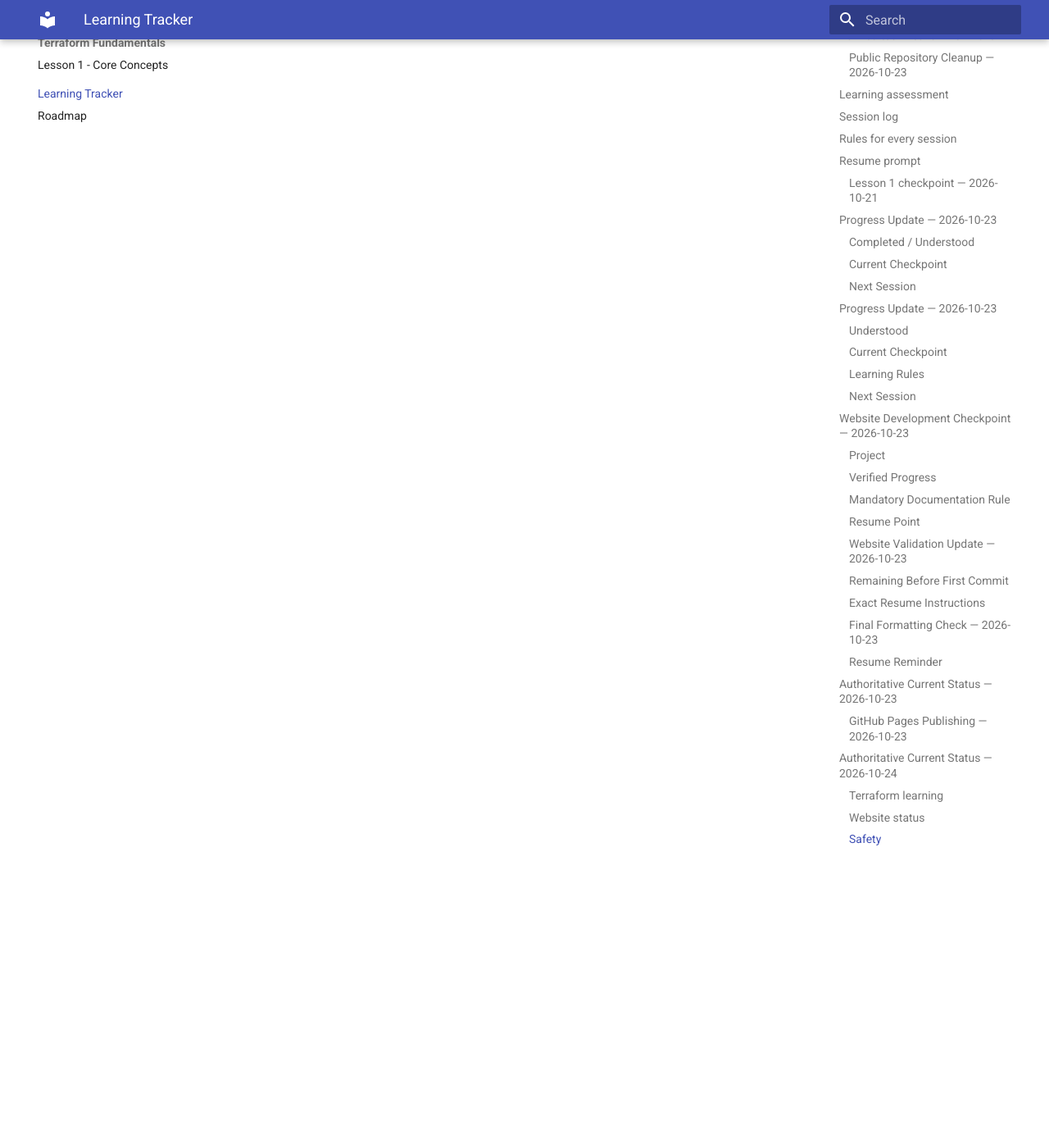
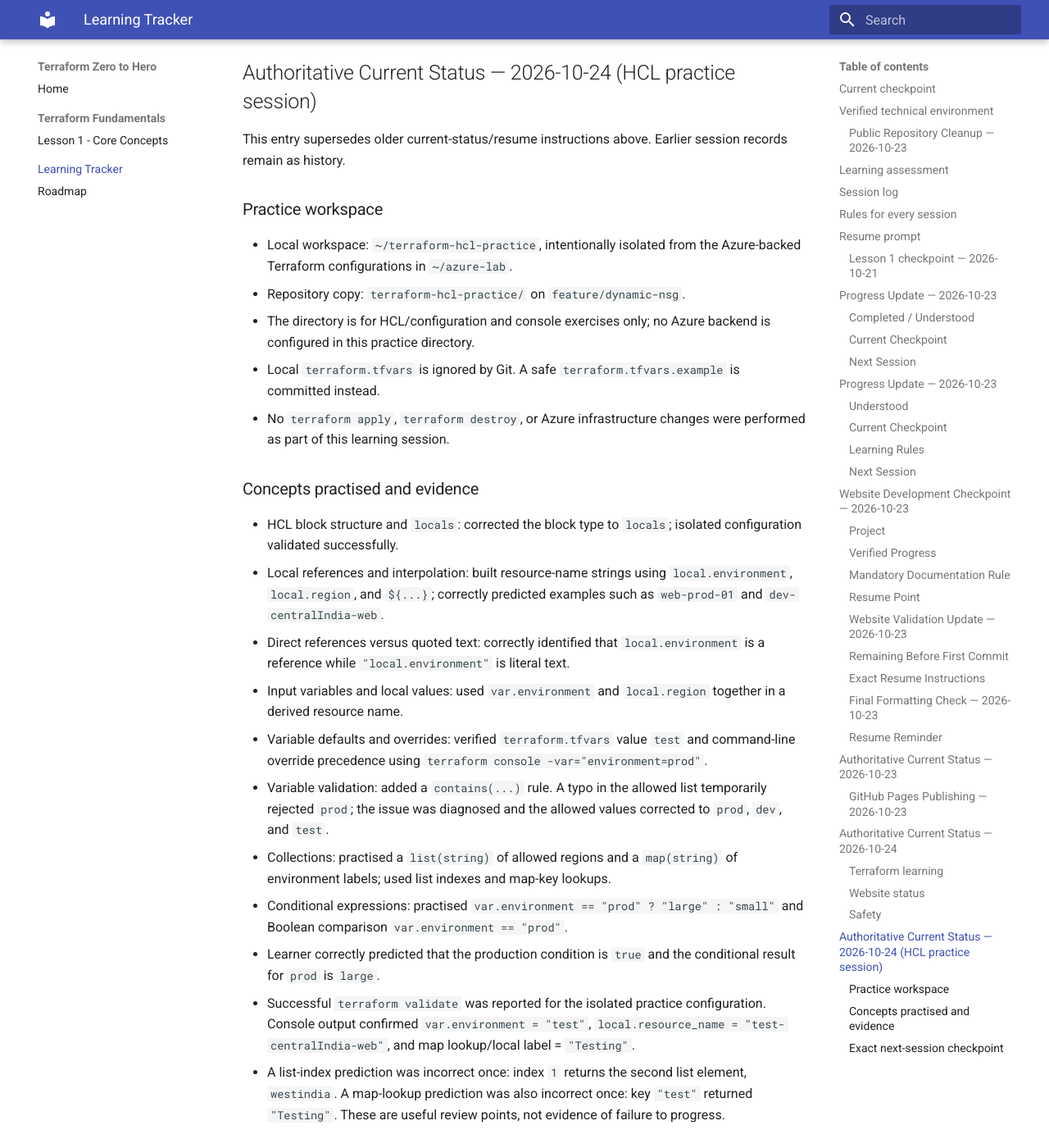
Before and after one commit to pshewale-dev/terraform-azure-lab, an MkDocs documentation site: the page built from docs/LEARNING-PROGRESS.md, in a window 1280 px wide and 1400 px high, scrolled down 9505 px. Shown: the whole window at 82% size. Built offline with MkDocs 1.6.1 and Material for MkDocs 9.7.7, drawn with Linux system fonts in a browser that asks for light colours; some of the changed text lies outside the part shown.

Commit message:
Update Terraform learning checkpoint for 2026-10-24

````diff
--- a/docs/LEARNING-PROGRESS.md
+++ b/docs/LEARNING-PROGRESS.md
@@ -3,11 +3,10 @@
 ## Current checkpoint
 Course: Terraform Zero-to-Hero
 Current phase: 1 — Fundamentals
-Current lesson: 1 — What Terraform is and what problem it solves
-Status: NOT STARTED
-Next action: Explain Terraform using a simple example, then ask
-the learner to predict what happens when a .tf file is saved.
-Do not skip ahead until the concept is understood.
+Current course checkpoint (authoritative): Phase 1 — Fundamentals; hands-on HCL practice.
+Status: Progress demonstrated through local values, expressions, input variables, validation, collections, and conditionals.
+Next topic: Logical operators (`&&`, `||`, `!`), starting with the pending AND prediction.
+The older checkpoint entries below are retained as historical records; this current checkpoint supersedes them.
 
 ## Verified technical environment
 - Repository: ~/azure-lab
@@ -287,3 +286,43 @@ This section supersedes older current-status and resume entries above. Historica
 ### Safety
 - No Terraform apply, destroy, or impactful Azure operation is authorized by this documentation work.
 - Preserve Azure resources and remote Terraform state.
+
+
+
+## Authoritative Current Status — 2026-10-24 (HCL practice session)
+
+This entry supersedes older current-status/resume instructions above. Earlier session records remain as history.
+
+### Practice workspace
+- Local workspace: `~/terraform-hcl-practice`, intentionally isolated from the Azure-backed Terraform configurations in `~/azure-lab`.
+- Repository copy: `terraform-hcl-practice/` on `feature/dynamic-nsg`.
+- The directory is for HCL/configuration and console exercises only; no Azure backend is configured in this practice directory.
+- Local `terraform.tfvars` is ignored by Git. A safe `terraform.tfvars.example` is committed instead.
+- No `terraform apply`, `terraform destroy`, or Azure infrastructure changes were performed as part of this learning session.
+
+### Concepts practised and evidence
+- HCL block structure and `locals`: corrected the block type to `locals`; isolated configuration validated successfully.
+- Local references and interpolation: built resource-name strings using `local.environment`, `local.region`, and `${...}`; correctly predicted examples such as `web-prod-01` and `dev-centralIndia-web`.
+- Direct references versus quoted text: correctly identified that `local.environment` is a reference while `"local.environment"` is literal text.
+- Input variables and local values: used `var.environment` and `local.region` together in a derived resource name.
+- Variable defaults and overrides: verified `terraform.tfvars` value `test` and command-line override precedence using `terraform console -var="environment=prod"`.
+- Variable validation: added a `contains(...)` rule. A typo in the allowed list temporarily rejected `prod`; the issue was diagnosed and the allowed values corrected to `prod`, `dev`, and `test`.
+- Collections: practised a `list(string)` of allowed regions and a `map(string)` of environment labels; used list indexes and map-key lookups.
+- Conditional expressions: practised `var.environment == "prod" ? "large" : "small"` and Boolean comparison `var.environment == "prod"`.
+- Learner correctly predicted that the production condition is `true` and the conditional result for `prod` is `large`.
+- Successful `terraform validate` was reported for the isolated practice configuration. Console output confirmed `var.environment = "test"`, `local.resource_name = "test-centralIndia-web"`, and map lookup/local label = `"Testing"`.
+- A list-index prediction was incorrect once: index `1` returns the second list element, `westindia`. A map-lookup prediction was also incorrect once: key `"test"` returned `"Testing"`. These are useful review points, not evidence of failure to progress.
+
+### Exact next-session checkpoint
+- Next concept: logical operators `&&` (AND), `||` (OR), and `!` (NOT).
+- Resume with the AND expression:
+  ```hcl
+  is_india_production = (
+    var.environment == "prod" &&
+    lower(local.region) == "centralindia"
+  )
+  ```
+- First ask the learner to predict the result when `environment = "test"` and `region = "centralIndia"`; do not give the answer before the prediction.
+- Then complete the small hands-on exercise and proceed to OR and NOT one concept at a time.
+- Continue prediction-first, learner-written practice; do not repeat completed variable/collection lessons unless needed to correct a misconception.
+- Keep the isolated practice directory separate from root Azure backend configurations. No apply/destroy or impactful Azure operations without explicit approval.
````
